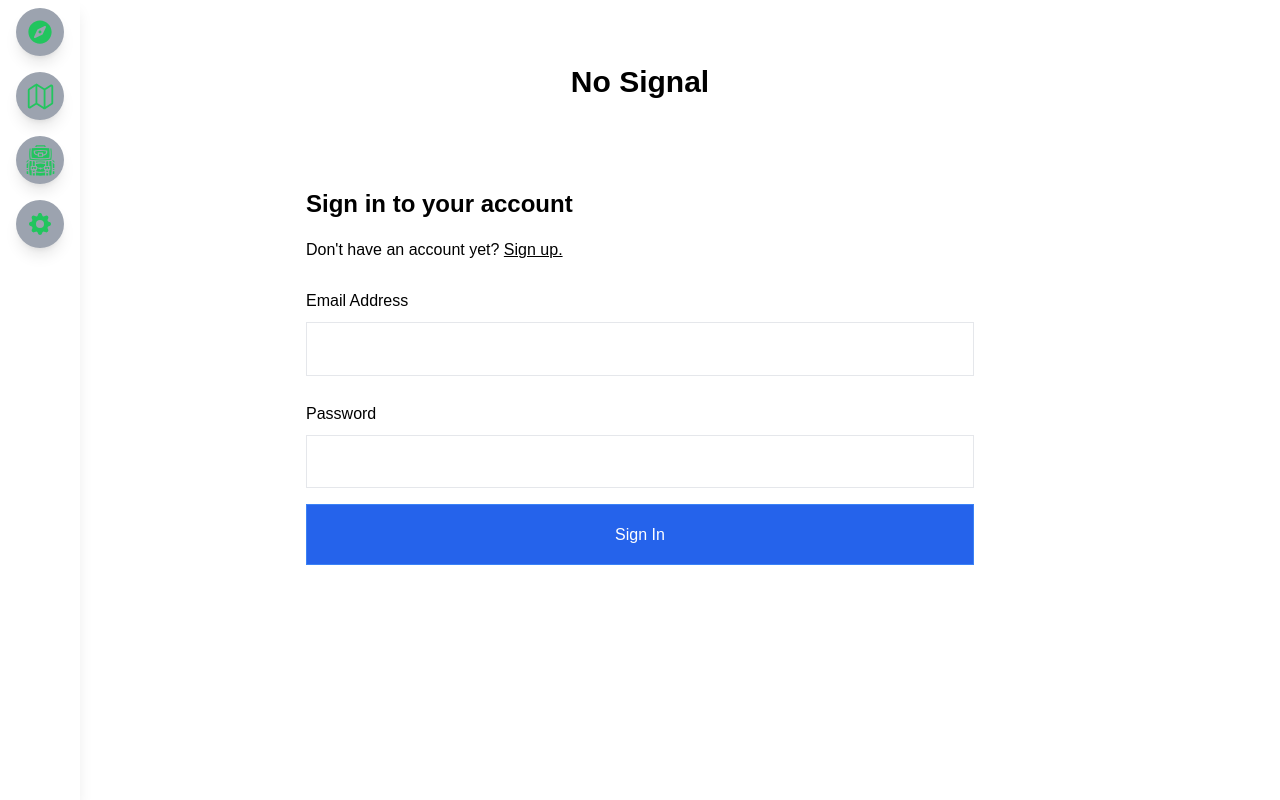
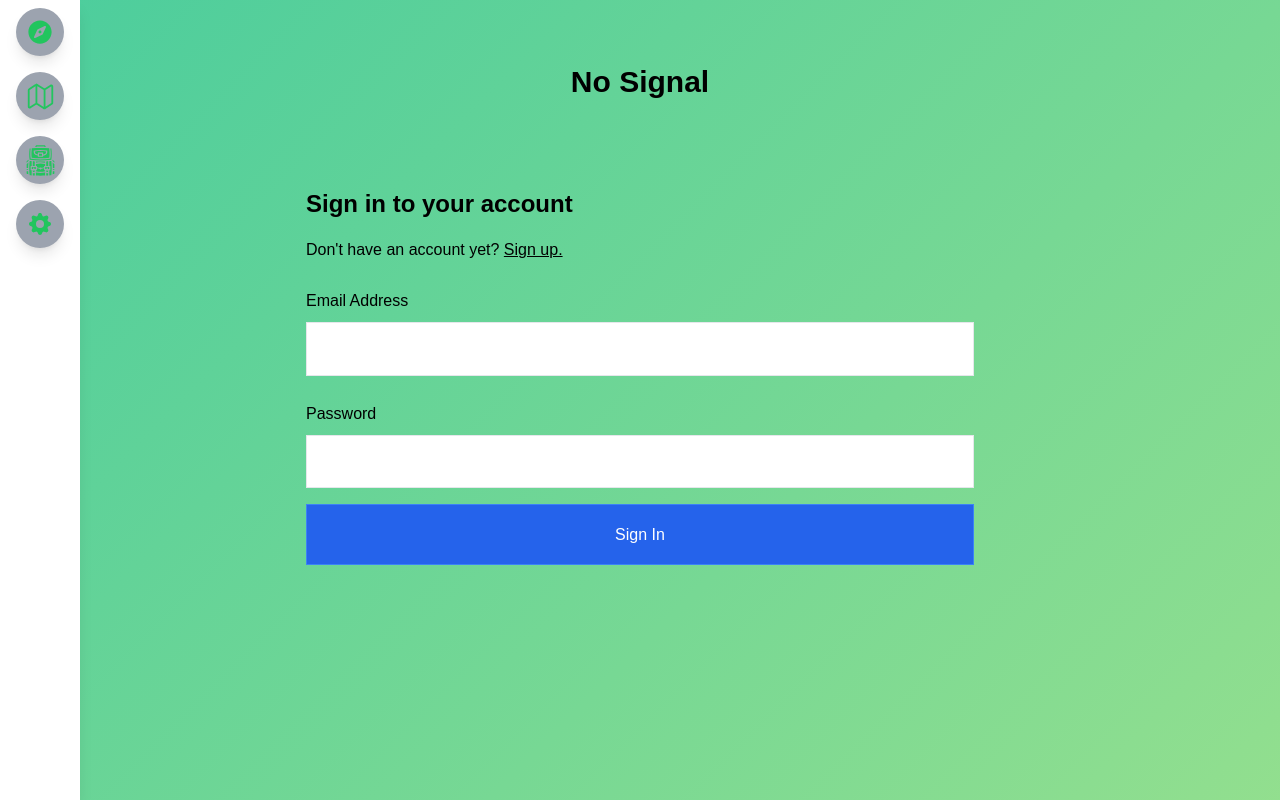
Before and after one commit to zperez0/no-signal, a React (Create React App) app: page / in a window 1280 px wide. Built offline with nearby package versions, Linux system fonts and the light colour scheme; no server answers.

Commit message:
add background color

```diff
--- a/src/index.css
+++ b/src/index.css
@@ -1,3 +1,10 @@
+body {
+  background: linear-gradient(-45deg, #EE7752, #E73C7E, #a3e38b, #4bcd9d);
+  background-size: 400% 400%;
+  position: relative;
+}
+
+
 @tailwind base;
 @tailwind components;
 @tailwind utilities;
```
